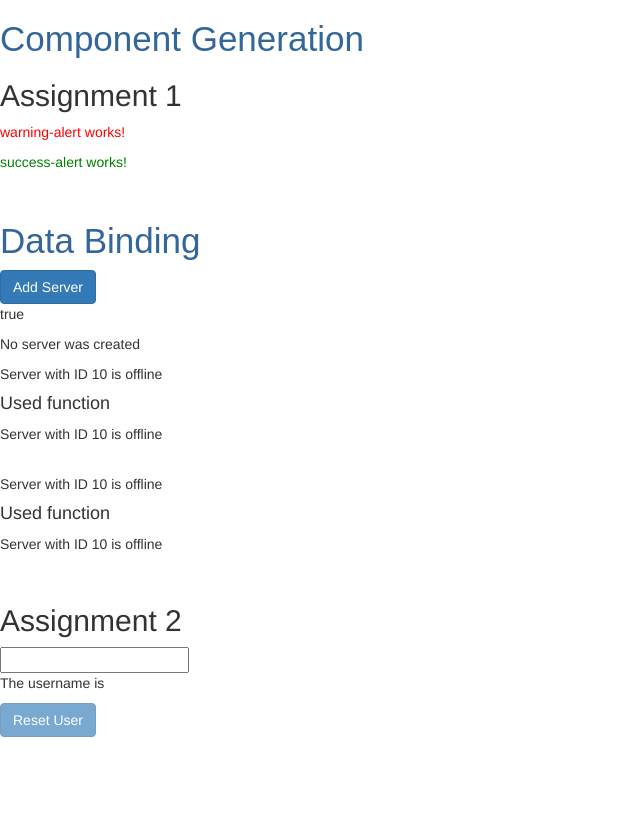
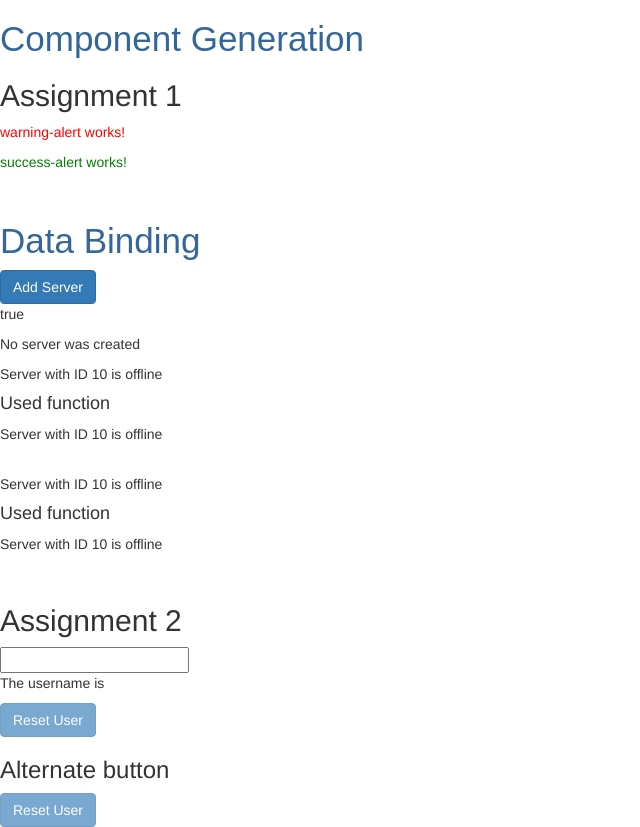
Before and after one commit to ddang9390/Tour-of-Heroes, an Angular app in the folder Angular-Apps/my-app/: page / in a window 1280 px wide. Shown: the whole page, without its empty margins (0-640 px from the left). Before the commit the page ends 800 px from the top, so only its background shows below. Built offline with nearby package versions, Linux system fonts and the light colour scheme.

Commit message:
Added alternative solution

```diff
--- a/Angular-Apps/my-app/src/app/app.component.html
+++ b/Angular-Apps/my-app/src/app/app.component.html
@@ -11,5 +11,6 @@
 <input [(ngModel)]="username">
 <p>The username is {{username}}</p>
 <button class="btn btn-primary" [disabled]="!isUserEmpty()" (click)="resetUser()">Reset User</button>
-
+<h3>Alternate button</h3>
+<button class="btn btn-primary" [disabled]="username === ''" (click)="username = ''">Reset User</button>
 <router-outlet></router-outlet>
```
